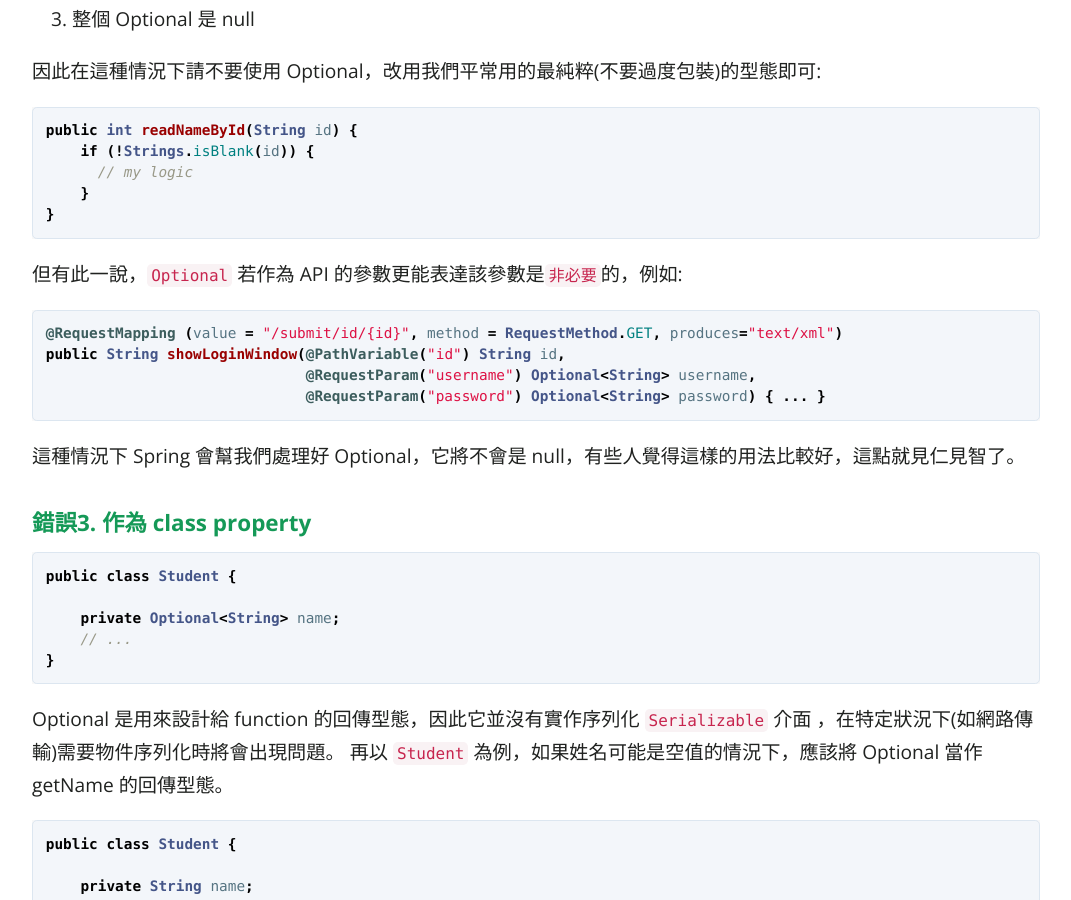
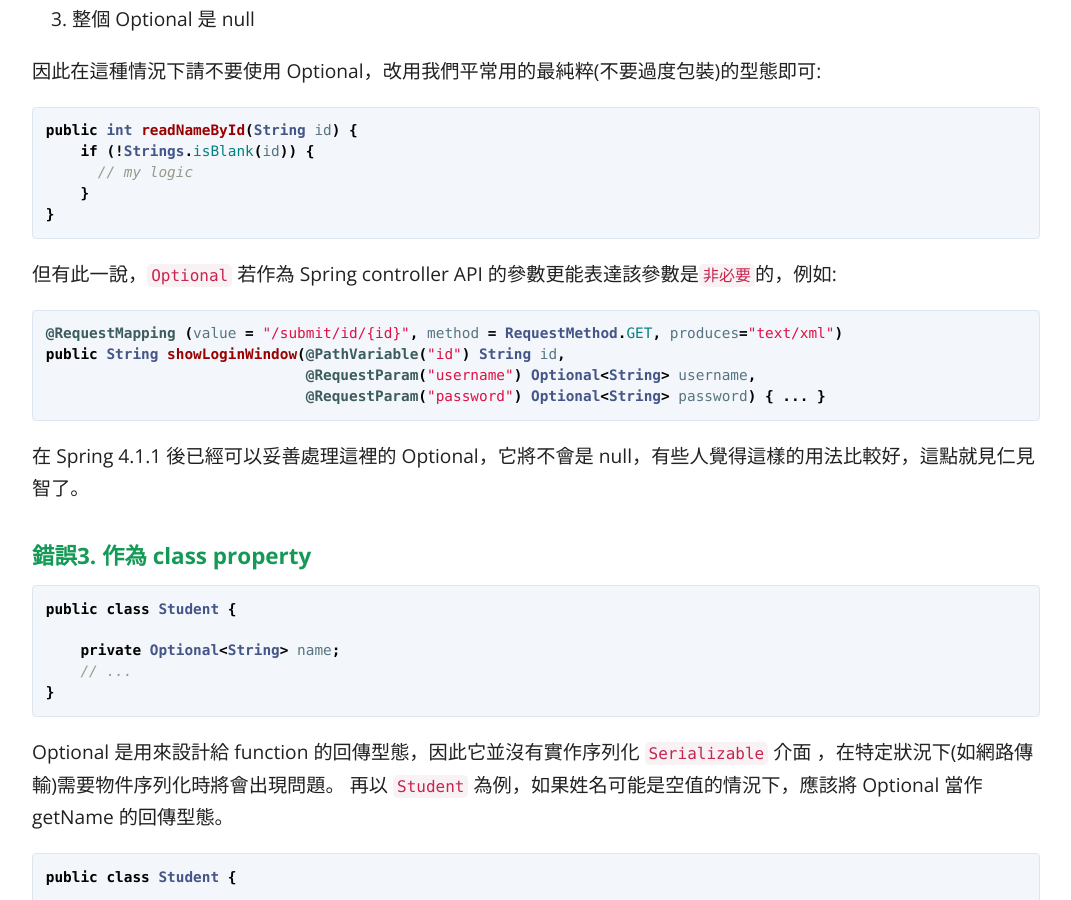
Before and after one commit to KaiSheng714/KaiSheng714.github.io, a Jekyll site: the page built from _posts/2022-05-17-misuse-of-java8-optional.md, in a window 1280 px wide and 900 px high, scrolled down 2581 px. Shown: the whole window, without its empty margins (104-1175 px from the left). Built offline with Jekyll 4.4.1, drawn with Linux system fonts in a browser that asks for light colours; comment, search, counter and statistics services are not loaded.

Commit message:
optional

````diff
--- a/_posts/2022-05-17-misuse-of-java8-optional.md
+++ b/_posts/2022-05-17-misuse-of-java8-optional.md
@@ -82,7 +82,7 @@ public int readNameById(String id) {
 }
 ```
 
-但有此一說，`Optional` 若作為 API 的參數更能表達該參數是`非必要`的，例如:
+但有此一說，`Optional` 若作為 Spring controller API 的參數更能表達該參數是`非必要`的，例如:
 
 ```java
 @RequestMapping (value = "/submit/id/{id}", method = RequestMethod.GET, produces="text/xml")
@@ -91,7 +91,7 @@ public String showLoginWindow(@PathVariable("id") String id,
                               @RequestParam("password") Optional<String> password) { ... }
 ```
 
-這種情況下 Spring 會幫我們處理好 Optional，它將不會是 null，有些人覺得這樣的用法比較好，這點就見仁見智了。
+在 Spring 4.1.1 後已經可以妥善處理這裡的 Optional，它將不會是 null，有些人覺得這樣的用法比較好，這點就見仁見智了。
 
 ### **錯誤3. 作為 class property**
 
````
